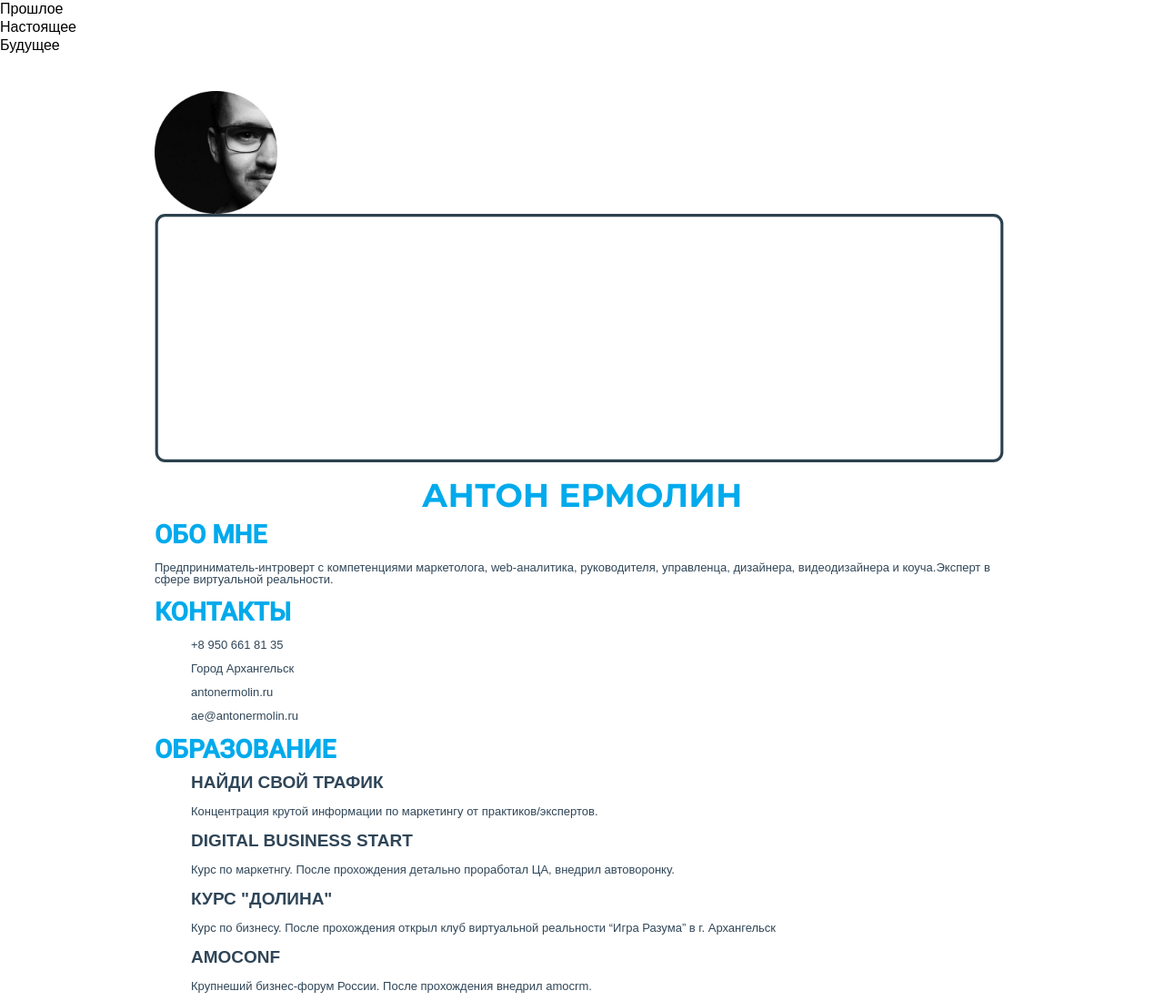
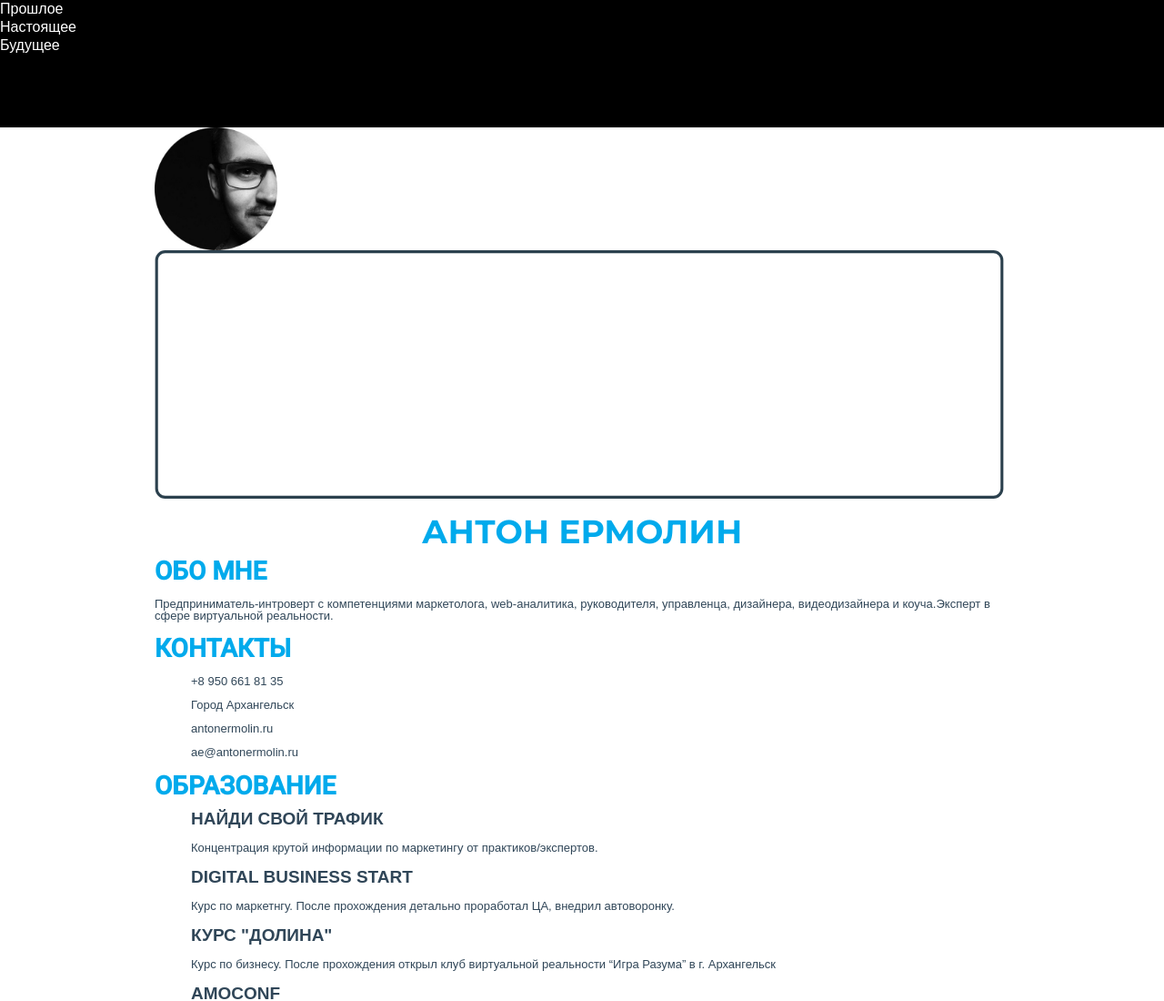
Before and after one commit to Vivun/antonermolin, a plain HTML site: page index.html in a window 1280 px wide. Shown: the top 1100 px of the page at 91% size. Drawn offline with Linux system fonts and the light colour scheme.

Commit message:
Добавил див для навигации сайта

```diff
--- a/index.html
+++ b/index.html
@@ -15,11 +15,15 @@
 					<li><a href="info.html">Настоящее</a></li>
 					<li><a href="info.html">Будущее</a></li>
 				</ul>
+				<div class="main-navigation-wrapper">
+				    <ul class="site-navigation"></ul>
+				</div>
+			</nav>
 		</header>
 		<main class="container">
 		    <section class="header">
 			    <a class="main-header-avatar">
-				    <img src="img/index-avatar.jpg" width="135" height="135" alt="Аватар Антона Ермолина">
+				    <img src="img/index-avatar.jpg" width="135" height="135" alt="Аватарка Антона Ермолина">
 			    </a>
 			    <a class="main-frame">
 				    <img src="img/main-frame.svg" width="934" height="273" alt="Рамка">
@@ -61,7 +65,6 @@
 					</li>
 				</ul>
 			</section>
-
 			<section class="skills">
 			    <h2 class="skills">НАВЫКИ</h2>
 				<ul class="skills-list">
--- a/style.css
+++ b/style.css
@@ -47,7 +47,7 @@ a {
 
 .site-navigation a,
 .user-navigation a {
-	color: #000000;
+	color: #fff;
 }
 
 .site-navigation a:hover,
@@ -93,8 +93,10 @@ p {
 }
 
 .main-navigation {
- min-height: 100px;
- background-color: transparent;
+     min-height: 100px;
+     background-color: #000;
+	 align-items: center;
+
 }
 
 .site-navigation {
```
